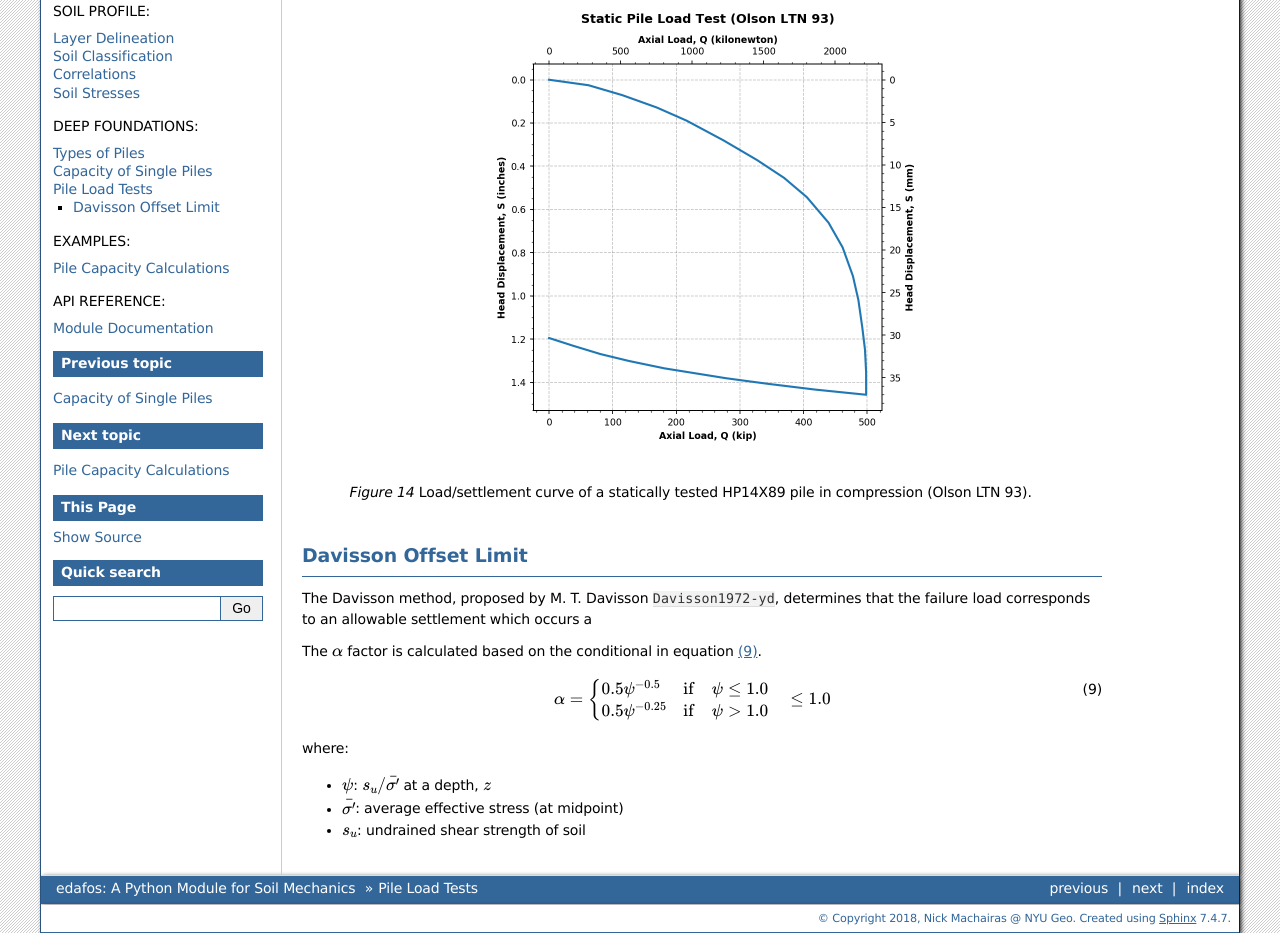
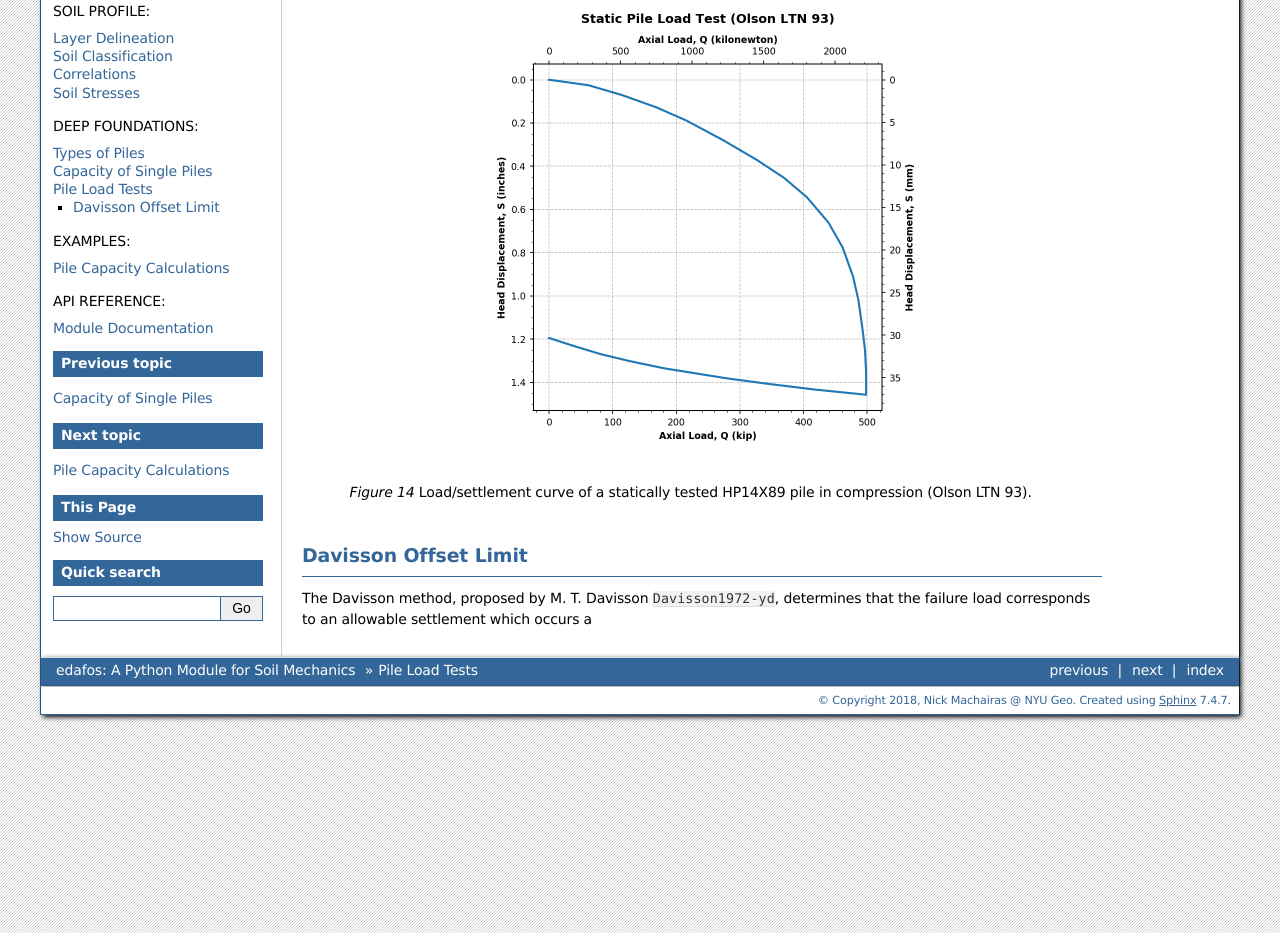
Before and after one commit to nickmachairas/edafos, a Sphinx documentation site: the page built from docs/deepfoundations/load_tests.rst, in a window 1280 px wide, cut to the strip 369-1302 px from the top of the page. Built offline with Sphinx 7.4.7, drawn with Linux system fonts in a browser that asks for light colours; cross-references to code outside the pages are shown as plain code.

Commit message:
removed temp lines that caused Sphinx warning

```diff
--- a/docs/deepfoundations/load_tests.rst
+++ b/docs/deepfoundations/load_tests.rst
@@ -69,22 +69,3 @@ Davisson Offset Limit
 The Davisson method, proposed by M. T. Davisson :cite:`Davisson1972-yd`,
 determines that the failure load corresponds to an allowable settlement which
 occurs a
-
-
-The :math:`\alpha` factor is calculated based on the conditional in equation
-:eq:`a-rev-api-clay`.
-
-
-.. math::
-   :label: a-rev-api-clay
-
-   \alpha = \begin{cases}
-   0.5\psi^{-0.5} & \textrm{if} \quad \psi \leq 1.0 \\
-   0.5\psi^{-0.25} & \textrm{if} \quad \psi > 1.0
-   \end{cases} \quad \leq 1.0
-
-where:
-
-- :math:`\psi`: :math:`s_u/\bar{\sigma'}` at a depth, :math:`z`
-- :math:`\bar{\sigma'}`: average effective stress (at midpoint)
-- :math:`s_u`: undrained shear strength of soil
```
